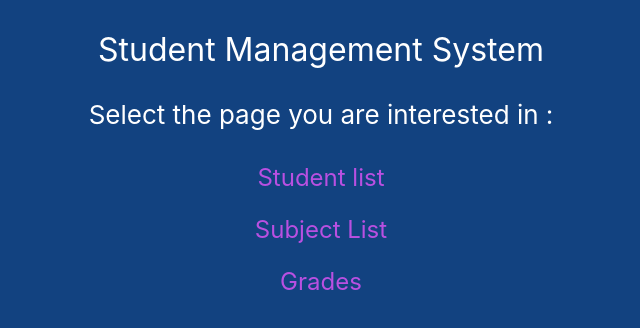
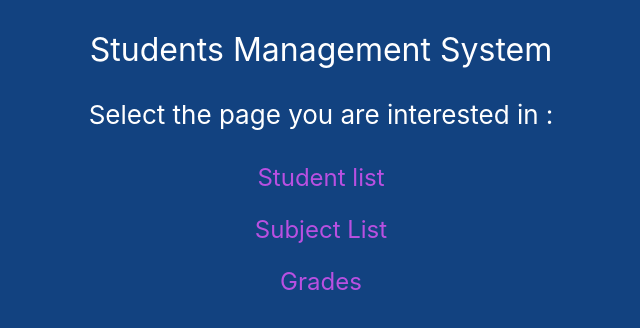
Before and after one commit to crystal-twinkle/student-management, a React (Vite) app: page / in a window 1280 px wide. Shown: the top 328 px of the page, without its empty margins (319-959 px from the left). Built offline with nearby package versions, Linux system fonts and the light colour scheme.

Commit message:
change text

```diff
--- a/index.html
+++ b/index.html
@@ -4,7 +4,7 @@
     <meta charset="UTF-8" />
     <link rel="icon" type="image/svg+xml" href="/clock-timer.svg" />
     <meta name="viewport" content="width=device-width, initial-scale=1.0" />
-    <title>Student management</title>
+    <title>Students management</title>
   </head>
   <body>
     <div id="root"></div>
--- a/src/App.tsx
+++ b/src/App.tsx
@@ -5,7 +5,7 @@ function App() {
 
   return (
     <div className={'App'}>
-      <h1 className={'main-head'}>Student Management System</h1>
+      <h1 className={'main-head'}>Students Management System</h1>
       <Outlet/>
     </div>
   )
```
Also changed, not shown: 1 other file (tests, documents, lock files or other folders).
